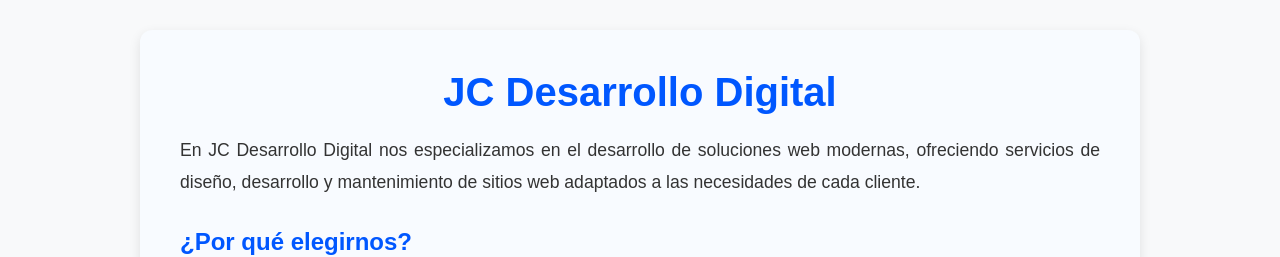
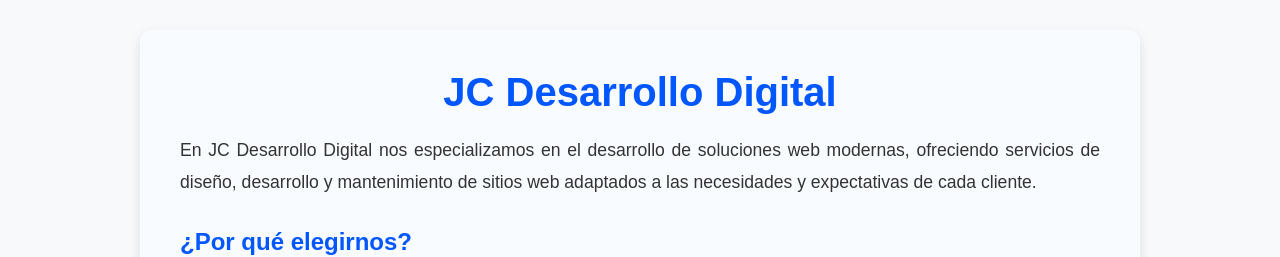
Before and after one commit to JC-Desarrollo-Digital/jc-app-web, a React (Vite) app: page / in a window 1280 px wide. Shown: the part 840-1097 px from the top of the page. Built offline with nearby package versions, Linux system fonts and the light colour scheme.

Commit message:
Se agrega sección About con la finalidad de hacer que los clientes vean que hacemos y porque deberian escogernos

```diff
--- a/src/components/About/About.css
+++ b/src/components/About/About.css
@@ -53,5 +53,5 @@
 
 /*Efecto al pasar el cursor sobre cada ventaja*/
 .about li:hover {
-  transform: translateX(8px);
+  transform: translateX(9px);
 }
--- a/src/components/About/About.tsx
+++ b/src/components/About/About.tsx
@@ -7,7 +7,7 @@
       <p>
         En JC Desarrollo Digital nos especializamos en el desarrollo de
         soluciones web modernas, ofreciendo servicios de diseño, desarrollo y
-        mantenimiento de sitios web adaptados a las necesidades de cada cliente.
+        mantenimiento de sitios web adaptados a las necesidades y expectativas  de cada cliente.
       </p>
 
       <h2>¿Por qué elegirnos?</h2>
```
